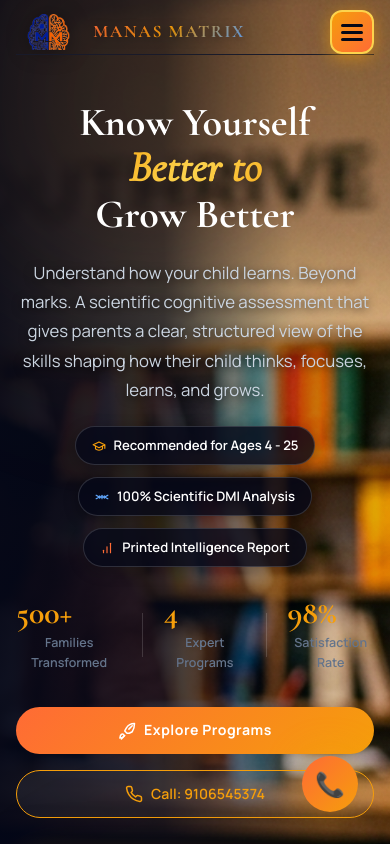
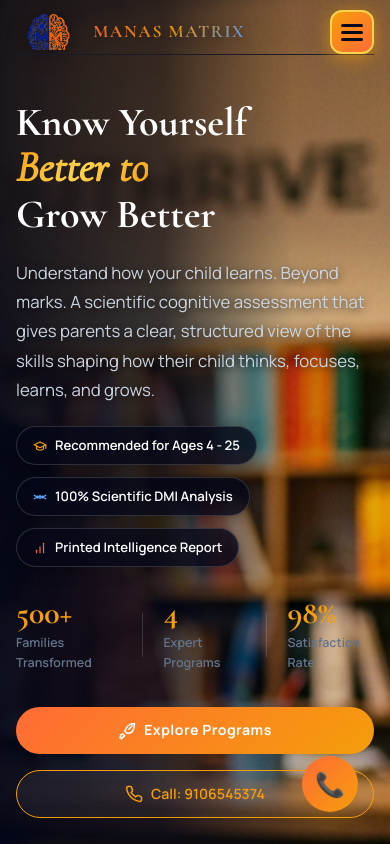
Before and after one commit to fuertenitesh-sys/ManasMatrix_Latest, a React (Vite) app: page / in a window 390 px wide. Shown: the top 844 px of the page. Built offline with nearby package versions, Linux system fonts and the light colour scheme.

Commit message:
Flush left alignment for Hero title, subtitle, feature pills, stats, and CTAs

```diff
--- a/src/components/Hero/Hero.css
+++ b/src/components/Hero/Hero.css
@@ -69,15 +69,18 @@
   grid-template-columns: 1.15fr 0.85fr;
   gap: 50px;
   align-items: center;
+  width: 100%;
 }
 
-/* Left Column - Point 3: Text aligned to left side */
+/* Left Column - Flush Left Start for Heading, Subtitle, Pills, Stats, CTAs */
 .hero__left {
   display: flex;
   flex-direction: column;
-  align-items: flex-start;
-  text-align: left;
+  align-items: flex-start !important;
+  text-align: left !important;
   gap: 22px;
+  padding-left: 0 !important;
+  margin-left: 0 !important;
 }
 
 .hero__title {
@@ -87,17 +90,22 @@
   line-height: 1.1;
   display: flex;
   flex-direction: column;
-  text-align: left;
+  text-align: left !important;
+  align-items: flex-start !important;
+  margin-left: 0 !important;
+  padding-left: 0 !important;
 }
 
 .hero__title-line {
   display: block;
+  text-align: left !important;
 }
 
 .hero__title-highlight {
   display: block;
   font-style: italic;
   font-size: 1.08em;
+  text-align: left !important;
 }
 
 .hero__subtitle {
@@ -106,15 +114,21 @@
   line-height: 1.75;
   max-width: 620px;
   text-shadow: 0 2px 10px rgba(0, 0, 0, 0.8);
-  text-align: left;
+  text-align: left !important;
+  margin-left: 0 !important;
+  padding-left: 0 !important;
 }
 
-/* Feature Pills */
+/* Feature Pills - Flush Left Start */
 .hero__pills {
   display: flex;
   flex-wrap: wrap;
   gap: 12px;
-  justify-content: flex-start;
+  justify-content: flex-start !important;
+  align-items: flex-start !important;
+  margin-left: 0 !important;
+  padding-left: 0 !important;
+  width: 100%;
 }
 
 .hero__pill {
@@ -132,20 +146,25 @@
   gap: 8px;
 }
 
-/* Point 5: Stats Bar with Generous Spacing / Distance */
+/* Stats Bar with Spacing - Flush Left */
 .hero__stats {
   display: flex;
   align-items: center;
+  justify-content: flex-start !important;
   gap: 48px;
   margin-top: 8px;
   margin-bottom: 4px;
+  margin-left: 0 !important;
+  padding-left: 0 !important;
+  width: 100%;
 }
 
 .hero__stat {
   display: flex;
   flex-direction: column;
   gap: 4px;
-  align-items: flex-start;
+  align-items: flex-start !important;
+  text-align: left !important;
 }
 
 .hero__stat-number {
@@ -169,13 +188,17 @@
   flex-shrink: 0;
 }
 
-/* CTAs */
+/* CTAs - Flush Left */
 .hero__ctas {
   display: flex;
   align-items: center;
+  justify-content: flex-start !important;
   gap: 16px;
   flex-wrap: wrap;
   margin-top: 8px;
+  margin-left: 0 !important;
+  padding-left: 0 !important;
+  width: 100%;
 }
 
 /* Right Column - Floating Interactive Assessment Card */
@@ -294,7 +317,7 @@
   font-size: 0.9rem;
 }
 
-/* Responsive */
+/* Responsive Breakpoints */
 @media (max-width: 992px) {
   .hero {
     padding-top: 100px;
@@ -305,14 +328,14 @@
     gap: 36px;
   }
   .hero__left {
-    align-items: center;
-    text-align: center;
+    align-items: flex-start !important;
+    text-align: left !important;
   }
   .hero__title, .hero__subtitle {
-    text-align: center;
+    text-align: left !important;
   }
   .hero__pills, .hero__stats, .hero__ctas {
-    justify-content: center;
+    justify-content: flex-start !important;
   }
   .hero__right {
     justify-content: center;
@@ -322,7 +345,7 @@
 @media (max-width: 576px) {
   .hero__stats {
     gap: 20px;
-    justify-content: space-between;
+    justify-content: space-between !important;
     width: 100%;
   }
   .hero__ctas {
```
